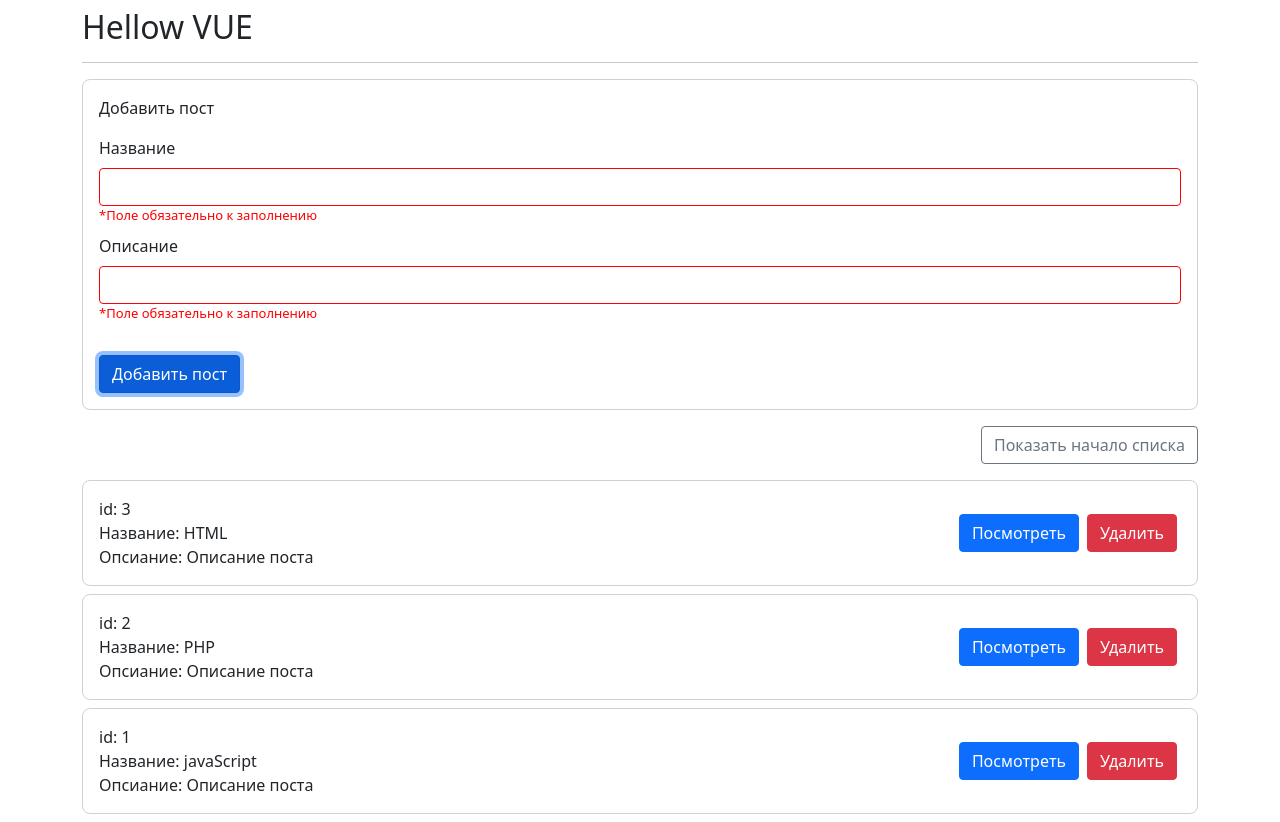
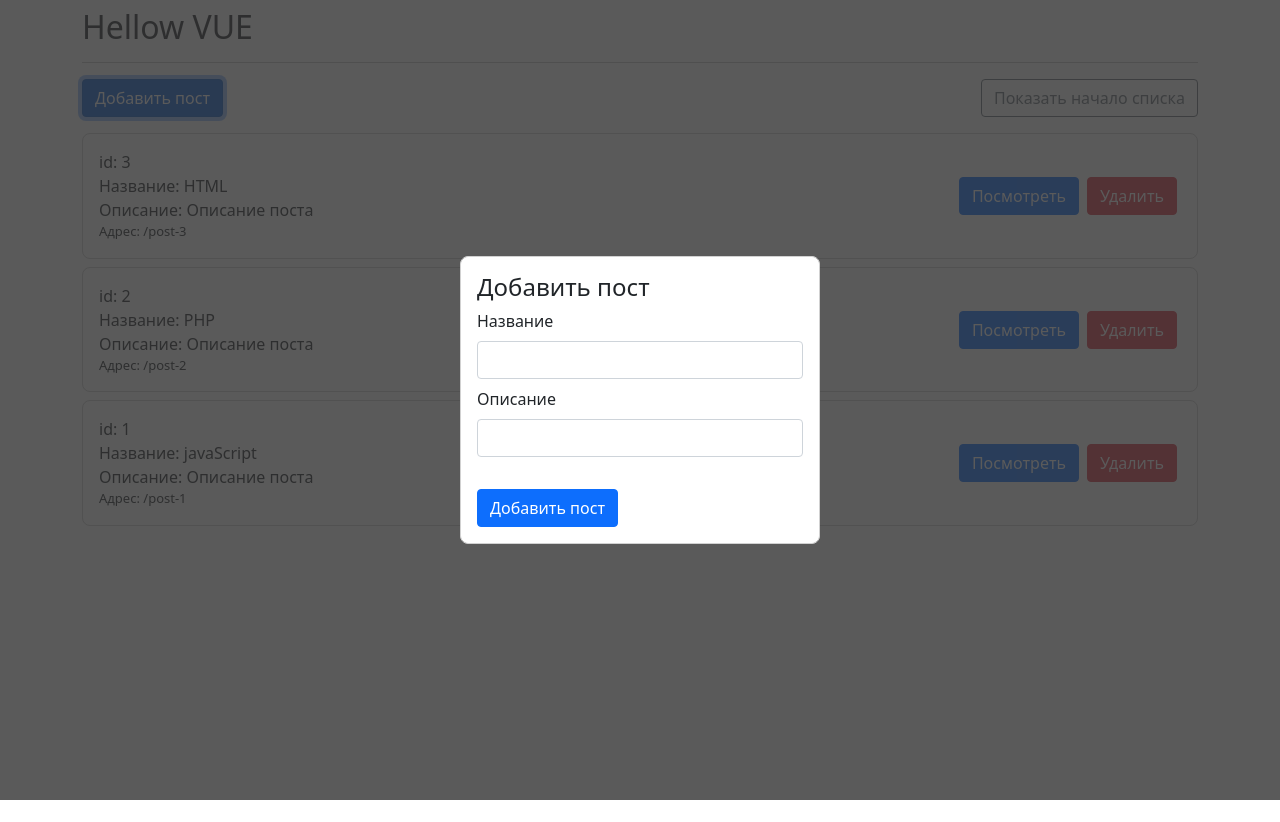
Before and after one commit to Alekseevich-psk/t-2_vue3_max_31.03.2022, a Vue app: page / in a window 1280 px wide. Both pictures are taken after a click on the button "Добавить пост". After the commit the page ends 800 px from the top, so only its background shows below. Built offline with nearby package versions, Linux system fonts and the light colour scheme.

Commit message:
add popup

```diff
--- a/src/App.vue
+++ b/src/App.vue
@@ -1,7 +1,9 @@
 <template>
     <div class="post">
-        <post-form @create="createPost" :postsCount="this.posts.length"></post-form>
-        <post-list @removePost="removePost" @reversePost="reversePost" :posts="posts"></post-list>
+        <my-popup v-model:show="popupVisible">
+            <post-form @create="createPost" :postsCount="this.posts.length"></post-form>
+        </my-popup>
+        <post-list @removePost="removePost" @showPopup="showPopup" @reversePost="reversePost" :posts="posts"></post-list>
     </div>
 </template>
 
@@ -22,11 +24,10 @@ export default {
             title: "",
             body: "",
             reverse: false,
+            popupVisible: false,
         };
     },
-    mounted() {
-
-    },
+    mounted() {},
     methods: {
         createPost(post) {
             if (this.reverse) {
@@ -34,14 +35,20 @@ export default {
             } else {
                 this.posts.unshift(post);
             }
+
+            this.popupVisible = false;
         },
 
         reversePost(val) {
             this.reverse = val;
         },
 
+        showPopup() {
+            this.popupVisible = true;
+        },
+
         removePost(post) {
-            this.posts = this.posts.filter(p => p.id !== post.id);
+            this.posts = this.posts.filter((p) => p.id !== post.id);
         },
     },
 };
--- a/src/components/PostForm.vue
+++ b/src/components/PostForm.vue
@@ -1,7 +1,7 @@
 <template>
-    <div class="post__add mb-3 p-3">
+    <div class="post__add p-3">
         <form @submit.prevent>
-            <p class="b">Добавить пост</p>
+            <h4 class="b">Добавить пост</h4>
             <my-input v-model="post.title" :err="this.err.title" >Название</my-input>
             <my-input v-model="post.body" :err="this.err.body" >Описание</my-input>
             <div class="post__align pt-4">
--- a/src/components/PostItem.vue
+++ b/src/components/PostItem.vue
@@ -8,7 +8,10 @@
                 Название: <span>{{ post.title }}</span>
             </p>
             <p class="post__desc mb-0">
-                Опсиание: <span>{{ post.body }}</span>
+                Описание: <span>{{ post.body }}</span>
+            </p>
+            <p class="post__desc mb-0 post__desc--link">
+                Адрес: <span>{{ post.link }}</span>
             </p>
         </div>
         <div class="post__wrap-btn d-flex justify-content-between">
@@ -40,4 +43,8 @@ export default {
     border: 1px solid rgb(209, 209, 209);
     border-radius: 8px;
 }
+
+.post__desc--link {
+    font-size: 13px;
+}
 </style>
--- a/src/components/PostList.vue
+++ b/src/components/PostList.vue
@@ -1,22 +1,27 @@
 <template>
-    <div v-if="posts.length > 0">
-        <div class="post__align mb-3 text-end">
-            <button-reverse @click="postReverseSort">Показать начало списка</button-reverse>
+    <div>
+        <div class="post__align mb-3 d-flex justify-content-between">
+            <button-add @click="showPopup">Добавить пост</button-add>
+            <button-reverse v-if="posts.length > 0" @click="postReverseSort">Показать начало списка</button-reverse>
         </div>
-        <post-item v-for="post in posts" :key="post.id" :post="post" @removePost="removePost(post)" />
-    </div>
-    <div v-else>
-        <h3>Список постов пуст</h3>
+        <div v-if="posts.length > 0">
+            <post-item v-for="post in posts" :key="post.id" :post="post" @removePost="removePost(post)" />
+        </div>
+        <div v-else>
+            <h3>Список постов пуст</h3>
+        </div>
     </div>
 </template>
 
 <script>
 import PostItem from "./PostItem.vue";
+import ButtonAdd from "./UI/ButtonAdd.vue";
 import ButtonReverse from "./UI/ButtonReverse.vue";
 
 export default {
     components: { PostItem, ButtonReverse },
     data() {
+        ButtonAdd;
         return {
             isActive: false,
             reversePost: false,
@@ -36,6 +41,10 @@ export default {
             this.$emit("removePost", post);
         },
 
+        showPopup() {
+            this.$emit("showPopup", true);
+        },
+
         postReverseSort() {
             this.reversePost ? (this.reversePost = false) : (this.reversePost = true);
             this.$emit("reversePost", this.reversePost);
--- /dev/null
+++ b/src/components/UI/MyPopup.vue
@@ -0,0 +1,54 @@
+<template>
+    <div class="popup" v-if="show" @click="hidePopup">
+        <div class="popup__overlay">
+            <div @click.stop class="popup__body">
+                <slot />
+            </div>
+        </div>
+    </div>
+</template>
+
+<script>
+export default {
+    name: "my-popup",
+    data() {
+        return {};
+    },
+    props: {
+        show: {
+            type: Boolean,
+            default: false
+        }
+    },
+    methods: {
+        hidePopup() {
+            this.$emit('update:show', false);
+        }
+    },
+};
+</script>
+
+<style scoped>
+
+.popup__overlay {
+    position: fixed;
+    z-index: 10;
+    top: 0;
+    left: 0;
+    width: 100%;
+    height: 100%;
+    display: flex;
+    background-color: rgba(49, 49, 49, 0.8);
+}
+
+.popup__body {
+    background-color: #fff;
+    min-width: 360px;
+    max-width: 540px;
+    height: auto;
+    align-items: flex-start;
+    margin: auto;
+    border-radius: 10px;
+}
+
+</style>
--- a/src/components/UI/index.js
+++ b/src/components/UI/index.js
@@ -3,6 +3,7 @@ import ButtonReverse from "@/components/UI/ButtonReverse";
 import ButtonShow from "@/components/UI/ButtonShow";
 import ButtonAdd from "@/components/UI/ButtonAdd";
 import MyInput from "@/components/UI/MyInput";
+import MyPopup from "@/components/UI/MyPopup";
 
 export default [
     ButtonRemove,
@@ -10,4 +11,5 @@ export default [
     ButtonShow,
     ButtonAdd,
     MyInput,
+    MyPopup,
 ]
```
